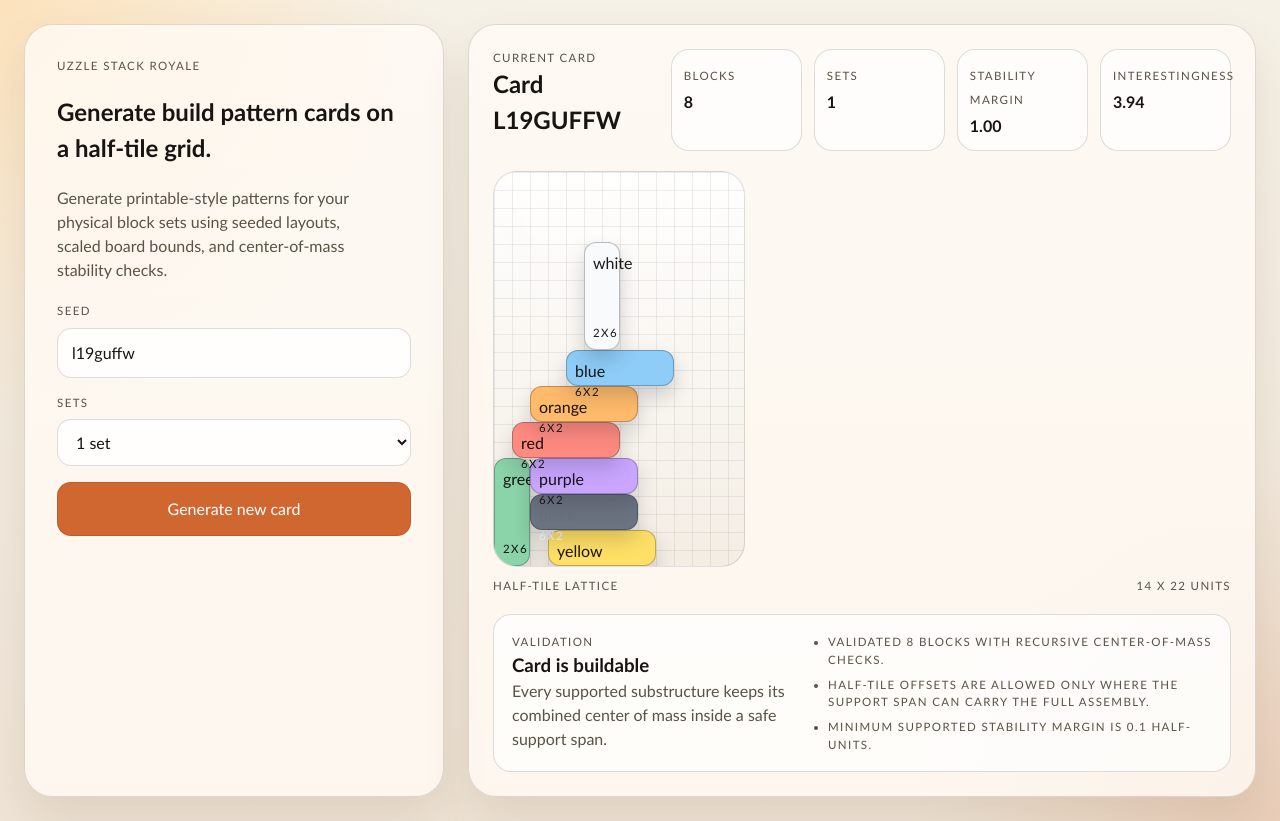
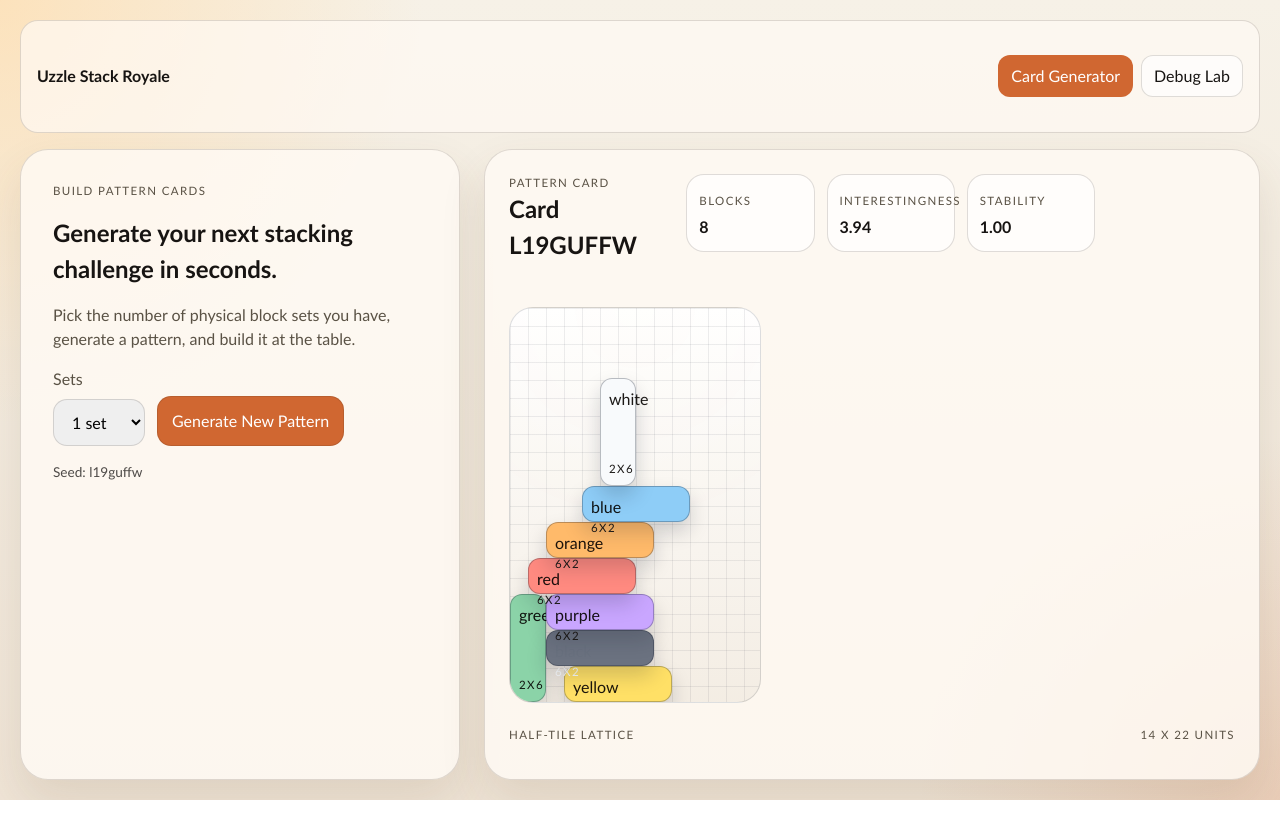
Before and after one commit to doublemix/mini-uzzle, a React (Vite) app: page / in a window 1280 px wide. After the commit the page ends 800 px from the top, so only its background shows below. Built offline with nearby package versions, Linux system fonts and the light colour scheme.

Commit message:
feat: split user page and debug workbench

```diff
--- a/src/App.css
+++ b/src/App.css
@@ -1,3 +1,105 @@
+.page-root {
+  min-height: 100svh;
+  padding: 20px;
+  display: grid;
+  gap: 16px;
+}
+
+.topbar {
+  display: flex;
+  justify-content: space-between;
+  align-items: center;
+  gap: 16px;
+  padding: 10px 16px;
+  border: 1px solid var(--border);
+  border-radius: 18px;
+  background: rgba(255, 250, 244, 0.7);
+}
+
+.brand {
+  color: var(--text-h);
+  text-decoration: none;
+  font-weight: 700;
+}
+
+.topnav {
+  display: flex;
+  gap: 8px;
+}
+
+.nav-link {
+  text-decoration: none;
+  color: var(--text-h);
+  border: 1px solid var(--border);
+  background: rgba(255, 255, 255, 0.66);
+  padding: 8px 12px;
+  border-radius: 12px;
+}
+
+.nav-link.active {
+  background: var(--action-bg);
+  color: #fff;
+  border-color: transparent;
+}
+
+.main-layout {
+  display: grid;
+  grid-template-columns: minmax(320px, 440px) minmax(0, 1fr);
+  gap: 24px;
+}
+
+.main-hero,
+.main-board {
+  border: 1px solid var(--border);
+  border-radius: 28px;
+  background: var(--panel-bg);
+  box-shadow: var(--shadow);
+}
+
+.main-hero {
+  padding: 32px;
+  display: grid;
+  gap: 16px;
+  align-content: start;
+}
+
+.main-actions {
+  display: flex;
+  align-items: end;
+  gap: 12px;
+  flex-wrap: wrap;
+}
+
+.main-actions label {
+  display: grid;
+  gap: 8px;
+}
+
+.main-actions select,
+.main-actions button {
+  border-radius: 14px;
+  border: 1px solid var(--border);
+  padding: 12px 14px;
+  font: inherit;
+}
+
+.main-actions button {
+  background: var(--action-bg);
+  color: #fff;
+  cursor: pointer;
+}
+
+.seed-note {
+  font-size: 0.85rem;
+  color: rgba(23, 20, 18, 0.76);
+}
+
+.main-board {
+  padding: 24px;
+  display: grid;
+  gap: 20px;
+}
+
 .app-shell {
   min-height: 100svh;
   display: grid;
@@ -179,6 +281,29 @@
 }
 
 @media (max-width: 1100px) {
+  .page-root {
+    padding: 14px;
+  }
+
+  .topbar {
+    flex-direction: column;
+    align-items: start;
+  }
+
+  .main-layout {
+    grid-template-columns: 1fr;
+  }
+
+  .main-actions {
+    flex-direction: column;
+    align-items: stretch;
+  }
+
+  .main-actions button,
+  .main-actions select {
+    width: 100%;
+  }
+
   .app-shell {
     grid-template-columns: 1fr;
   }
--- a/src/App.tsx
+++ b/src/App.tsx
@@ -1,87 +1,47 @@
-import { Board } from './game/ui/Board'
-import { CardControls } from './game/ui/CardControls'
-import { useGameState } from './game/state/useGameState'
+import { useEffect, useState } from 'react'
+import { DebugPage } from './pages/DebugPage'
+import { MainPage } from './pages/MainPage'
 import './App.css'
 
+type Route = 'main' | 'debug'
+
+function readRoute(): Route {
+  return window.location.hash.startsWith('#/debug') ? 'debug' : 'main'
+}
+
 function App() {
-  const {
-    puzzle,
-    seed,
-    setCount,
-    totalBlocks,
-    interestingness,
-    stabilityMargin,
-    validation,
-    regenerate,
-    setSeed,
-    setSetCount,
-  } = useGameState()
+  const [route, setRoute] = useState<Route>(() => readRoute())
+
+  useEffect(() => {
+    const onHashChange = () => setRoute(readRoute())
+    window.addEventListener('hashchange', onHashChange)
+    return () => window.removeEventListener('hashchange', onHashChange)
+  }, [])
 
   return (
-    <main className="app-shell">
-      <section className="hero-panel">
-        <p className="eyebrow">Uzzle Stack Royale</p>
-        <h1>Generate build pattern cards on a half-tile grid.</h1>
-        <p className="hero-copy">
-          Generate printable-style patterns for your physical block sets using
-          seeded layouts, scaled board bounds, and center-of-mass stability
-          checks.
-        </p>
-        <CardControls
-          seed={seed}
-          setCount={setCount}
-          onSeedChange={setSeed}
-          onSetCountChange={setSetCount}
-          onRegenerate={regenerate}
-        />
-      </section>
+    <div className="page-root">
+      <header className="topbar">
+        <a className="brand" href="#/">
+          Uzzle Stack Royale
+        </a>
+        <nav className="topnav" aria-label="Page mode">
+          <a
+            href="#/"
+            className={route === 'main' ? 'nav-link active' : 'nav-link'}
+          >
+            Card Generator
+          </a>
+          <a
+            href="#/debug"
+            className={route === 'debug' ? 'nav-link active' : 'nav-link'}
+          >
+            Debug Lab
+          </a>
+        </nav>
+      </header>
 
-      <section className="workspace-panel" aria-label="Generated puzzle card">
-        <header className="panel-header">
-          <div>
-            <p className="panel-label">Current card</p>
-            <h2>{puzzle.name}</h2>
-          </div>
-          <div className="metadata-grid">
-            <div>
-              <span>Blocks</span>
-              <strong>{totalBlocks}</strong>
-            </div>
-            <div>
-              <span>Sets</span>
-              <strong>{setCount}</strong>
-            </div>
-            <div>
-              <span>Stability margin</span>
-              <strong>{stabilityMargin.toFixed(2)}</strong>
-            </div>
-            <div>
-              <span>Interestingness</span>
-              <strong>{interestingness.toFixed(2)}</strong>
-            </div>
-          </div>
-        </header>
-
-        <Board puzzle={puzzle} />
-
-        <div className="validation-panel">
-          <div>
-            <p className="panel-label">Validation</p>
-            <h3>{validation.isValid ? 'Card is buildable' : 'Needs review'}</h3>
-            <p>
-              {validation.isValid
-                ? 'Every supported substructure keeps its combined center of mass inside a safe support span.'
-                : 'The generated pattern failed one or more support, contact, or stability checks.'}
-            </p>
-          </div>
-          <ul>
-            {validation.notes.map((note) => (
-              <li key={note}>{note}</li>
-            ))}
-          </ul>
-        </div>
-      </section>
-    </main>
+      {route === 'debug' ? <DebugPage /> : <MainPage />}
+    </div>
   )
 }
 
--- /dev/null
+++ b/src/pages/DebugPage.tsx
@@ -0,0 +1,84 @@
+import { Board } from '../game/ui/Board'
+import { CardControls } from '../game/ui/CardControls'
+import { useGameState } from '../game/state/useGameState'
+
+export function DebugPage() {
+  const {
+    puzzle,
+    seed,
+    setCount,
+    totalBlocks,
+    interestingness,
+    stabilityMargin,
+    validation,
+    regenerate,
+    setSeed,
+    setSetCount,
+  } = useGameState()
+
+  return (
+    <main className="app-shell debug-layout">
+      <section className="hero-panel">
+        <p className="eyebrow">Generator Workbench</p>
+        <h1>Debug and tune generation behavior.</h1>
+        <p className="hero-copy">
+          Use this internal page to inspect generated cards, seeds, and
+          structural validation details while iterating on heuristics.
+        </p>
+        <CardControls
+          seed={seed}
+          setCount={setCount}
+          onSeedChange={setSeed}
+          onSetCountChange={setSetCount}
+          onRegenerate={regenerate}
+        />
+      </section>
+
+      <section className="workspace-panel" aria-label="Generated puzzle card">
+        <header className="panel-header">
+          <div>
+            <p className="panel-label">Current card</p>
+            <h2>{puzzle.name}</h2>
+          </div>
+          <div className="metadata-grid">
+            <div>
+              <span>Blocks</span>
+              <strong>{totalBlocks}</strong>
+            </div>
+            <div>
+              <span>Sets</span>
+              <strong>{setCount}</strong>
+            </div>
+            <div>
+              <span>Stability margin</span>
+              <strong>{stabilityMargin.toFixed(2)}</strong>
+            </div>
+            <div>
+              <span>Interestingness</span>
+              <strong>{interestingness.toFixed(2)}</strong>
+            </div>
+          </div>
+        </header>
+
+        <Board puzzle={puzzle} />
+
+        <div className="validation-panel">
+          <div>
+            <p className="panel-label">Validation</p>
+            <h3>{validation.isValid ? 'Card is buildable' : 'Needs review'}</h3>
+            <p>
+              {validation.isValid
+                ? 'Every supported substructure keeps its combined center of mass inside a safe support span.'
+                : 'The generated pattern failed one or more support, contact, or stability checks.'}
+            </p>
+          </div>
+          <ul>
+            {validation.notes.map((note) => (
+              <li key={note}>{note}</li>
+            ))}
+          </ul>
+        </div>
+      </section>
+    </main>
+  )
+}
--- /dev/null
+++ b/src/pages/MainPage.tsx
@@ -0,0 +1,73 @@
+import { Board } from '../game/ui/Board'
+import { useGameState } from '../game/state/useGameState'
+
+export function MainPage() {
+  const {
+    puzzle,
+    seed,
+    setCount,
+    totalBlocks,
+    interestingness,
+    stabilityMargin,
+    regenerate,
+    setSetCount,
+  } = useGameState()
+
+  return (
+    <main className="main-layout">
+      <section className="main-hero">
+        <p className="eyebrow">Build Pattern Cards</p>
+        <h1>Generate your next stacking challenge in seconds.</h1>
+        <p>
+          Pick the number of physical block sets you have, generate a pattern,
+          and build it at the table.
+        </p>
+
+        <div className="main-actions">
+          <label>
+            <span>Sets</span>
+            <select
+              value={setCount}
+              onChange={(event) => setSetCount(Number(event.target.value))}
+            >
+              <option value={1}>1 set</option>
+              <option value={2}>2 sets</option>
+              <option value={3}>3 sets</option>
+              <option value={4}>4 sets</option>
+            </select>
+          </label>
+          <button type="button" onClick={regenerate}>
+            Generate New Pattern
+          </button>
+        </div>
+
+        <p className="seed-note">Seed: {seed}</p>
+      </section>
+
+      <section className="main-board" aria-label="Pattern preview">
+        <header className="panel-header">
+          <div>
+            <p className="panel-label">Pattern card</p>
+            <h2>{puzzle.name}</h2>
+          </div>
+          <div className="metadata-grid">
+            <div>
+              <span>Blocks</span>
+              <strong>{totalBlocks}</strong>
+            </div>
+            <div>
+              <span>Interestingness</span>
+              <strong>{interestingness.toFixed(2)}</strong>
+            </div>
+            <div>
+              <span>Stability</span>
+              <strong>{stabilityMargin.toFixed(2)}</strong>
+            </div>
+          </div>
+        </header>
+
+        <Board puzzle={puzzle} />
+      </section>
+    </main>
+  )
+}
```
